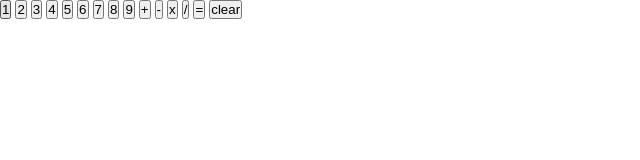
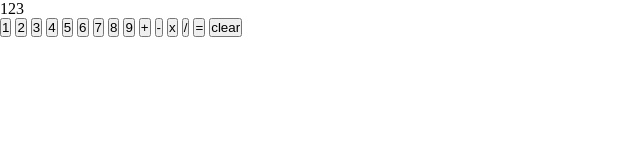
Before and after one commit to roasted-oolong/calculator, a plain HTML site: page index.html in a window 1280 px wide. Shown: the whole page, without its empty margins (0-640 px from the left). Drawn offline with Linux system fonts and the light colour scheme.

Commit message:
Add display
Shows results of the calculation

```diff
--- a/index.html
+++ b/index.html
@@ -7,6 +7,10 @@
     <script src="js-file.js" defer></script>
 </head>
 <body>
+    <div>
+        <p class="display">123</p>
+    </div>
+
     <button id="1">1</button>
     <button id="2">2</button>
     <button id="3">3</button>
```
